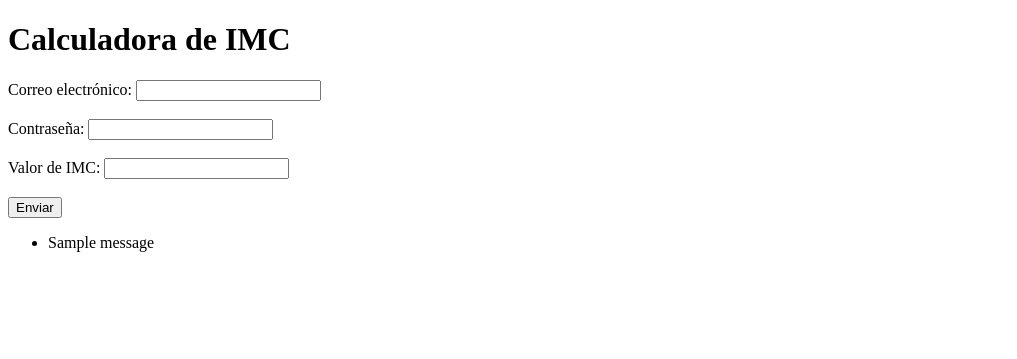
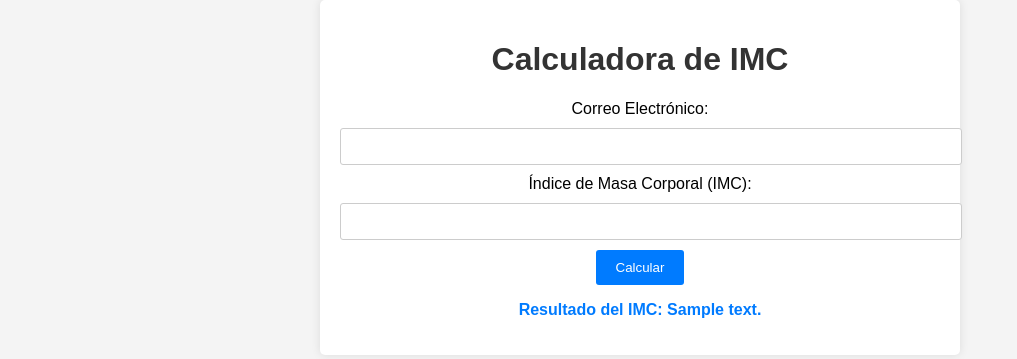
Before and after one commit to nukeduck21/proyectoAPI, a Python web app: template templates/index.html in a window 1280 px wide. Shown: the top 359 px of the page, without its empty margins (0-1017 px from the left). Run offline with Jinja, Linux system fonts and the light colour scheme; the template is opened without the code that fills it: most values are stand-ins (such as "Sample title", 1, 10 or a date in 2020); one stand-in notice (Sample message) is shown.

Commit message:
Merge remote-tracking branch 'origin/main'

```diff
--- a/templates/index.html
+++ b/templates/index.html
@@ -1,31 +1,71 @@
 <!DOCTYPE html>
 <html>
 <head>
+    <meta charset="UTF-8">
     <title>Calculadora de IMC</title>
+    <style>
+        body {
+            font-family: Arial, sans-serif;
+            background-color: #f4f4f4;
+            margin: 0;
+            padding: 0;
+        }
+
+        .container {
+            max-width: 600px;
+            margin: 0 auto;
+            padding: 20px;
+            background-color: #fff;
+            border-radius: 5px;
+            box-shadow: 0 0 10px rgba(0, 0, 0, 0.1);
+        }
+
+        h1 {
+            text-align: center;
+            color: #333;
+        }
+
+        form {
+            text-align: center;
+        }
+
+        input[type="text"], input[type="number"] {
+            width: 100%;
+            padding: 10px;
+            margin: 10px 0;
+            border: 1px solid #ccc;
+            border-radius: 3px;
+        }
+
+        button[type="submit"] {
+            background-color: #007bff;
+            color: #fff;
+            border: none;
+            padding: 10px 20px;
+            border-radius: 3px;
+            cursor: pointer;
+        }
+
+        p {
+            text-align: center;
+            font-weight: bold;
+            color: #007bff;
+        }
+    </style>
 </head>
 <body>
-    <h1>Calculadora de IMC</h1>
-    <form method="POST" action="/">
-        <label for="email">Correo electrónico:</label>
-        <input type="email" id="email" name="email" required><br><br>
-
-        <label for="password">Contraseña:</label>
-        <input type="password" id="password" name="password" required><br><br>
-
-        <label for="imc">Valor de IMC:</label>
-        <input type="number" id="imc" name="imc" step="0.01" required><br><br>
-
-        <input type="submit" value="Enviar">
-    </form>
-
-    {% with messages = get_flashed_messages() %}
-        {% if messages %}
-            <ul class="flashes">
-                {% for message in messages %}
-                    <li>{{ message }}</li>
-                {% endfor %}
-            </ul>
-        {% endif %}
-    {% endwith %}
+    <div class="container">
+        <h1>Calculadora de IMC</h1>
+        <form method="POST">
+            <label for="email">Correo Electrónico:</label>
+            <input type="text" id="email" name="email" required>
+            <br>
+            <label for="imc">Índice de Masa Corporal (IMC):</label>
+            <input type="number" id="imc" name="imc" step="0.01" required>
+            <br>
+            <button type="submit">Calcular</button>
+        </form>
+        <p>Resultado del IMC: {{ message }}</p>
+    </div>
 </body>
 </html>
```
Also changed, not shown: index.html (+63 -23 lines), public/index.html (+63 -23 lines).
